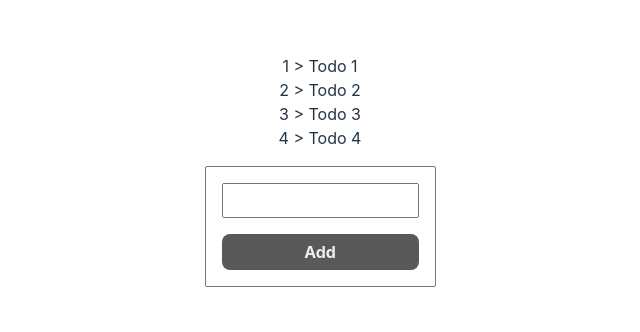
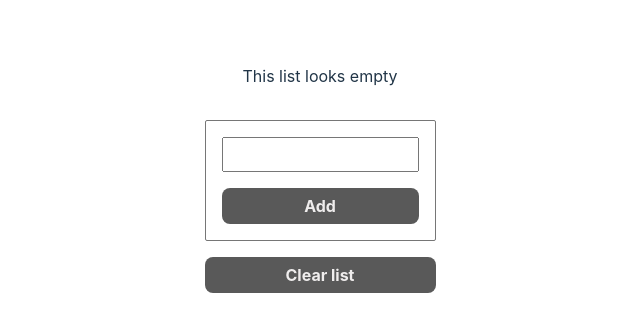
Before and after one commit to Gledros/svelte-course-app, a Svelte app: page / in a window 1280 px wide. Shown: the part 230-562 px from the top of the page, without its empty margins (320-960 px from the left). Built offline with nearby package versions, Linux system fonts and the light colour scheme.

Commit message:
remove default todos & misc

```diff
--- a/src/App.svelte
+++ b/src/App.svelte
@@ -1,29 +1,5 @@
 <script>
   import TodoList from './lib/TodoList.svelte';
-  import { v4 as uuid } from 'uuid';
-
-  const todos = [
-    {
-      id: uuid(),
-      title: 'Todo 1',
-      completed: false,
-    },
-    {
-      id: uuid(),
-      title: 'Todo 2',
-      completed: false,
-    },
-    {
-      id: uuid(),
-      title: 'Todo 3',
-      completed: false,
-    },
-    {
-      id: uuid(),
-      title: 'Todo 4',
-      completed: false,
-    },
-  ];
 </script>
 
-<TodoList {todos} />
+<TodoList />
--- a/src/lib/TodoList.svelte
+++ b/src/lib/TodoList.svelte
@@ -2,7 +2,7 @@
   import Button from './Button.svelte';
   import { v4 as uuid } from 'uuid';
 
-  export let todos;
+  export let todos = [];
 
   let inputText = '';
 
@@ -16,11 +16,15 @@
 </script>
 
 <div class="todo-list-wrapper">
-  <ul>
-    {#each todos as { id, title }, index (id)}
-      <li>{index + 1} > {title}</li>
-    {/each}
-  </ul>
+  {#if todos.length === 0}
+    <p>This list looks empty</p>
+  {:else}
+    <ul>
+      {#each todos as { id, title }, index (id)}
+        <li>{index + 1} > {title}</li>
+      {/each}
+    </ul>
+  {/if}
 
   <form
     class="add-todo-form"
@@ -30,6 +34,12 @@
     <input type="text" bind:value={inputText} />
     <Button type="submit" disabled={!inputText}>Add</Button>
   </form>
+  <Button
+    on:click={() => {
+      todos = [];
+    }}
+    disabled={todos.length === 0}>Clear list</Button
+  >
 </div>
 
 <style>
```
